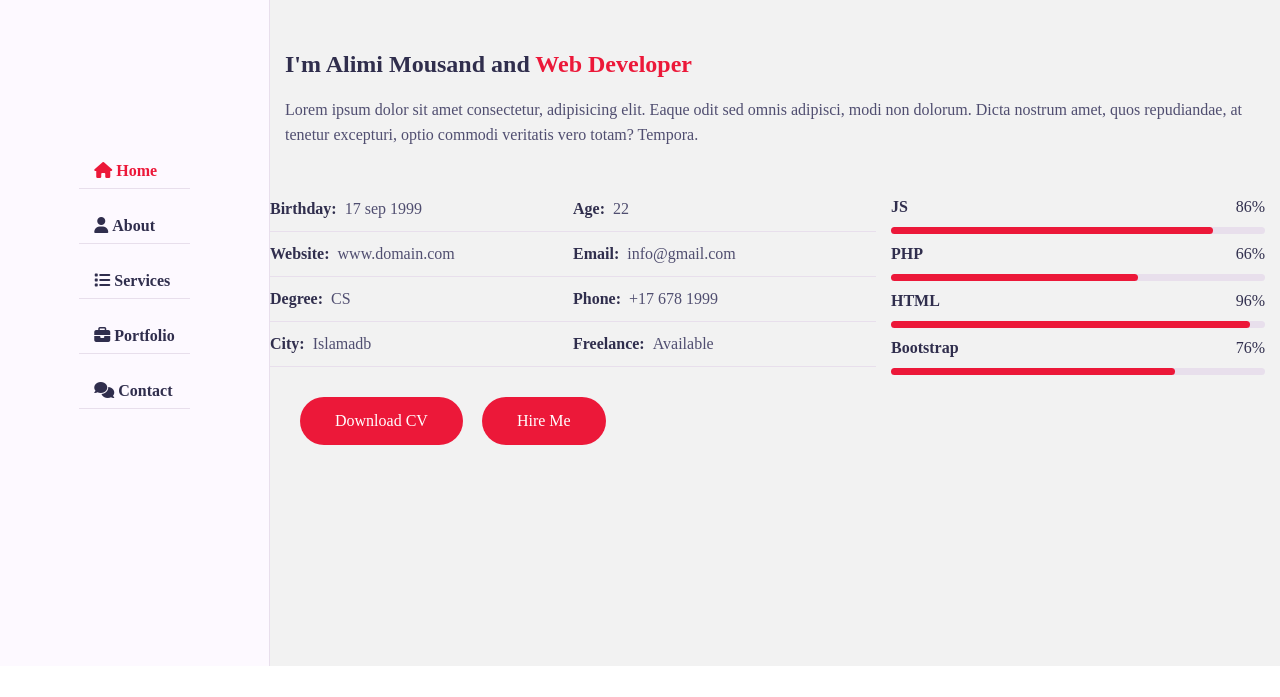
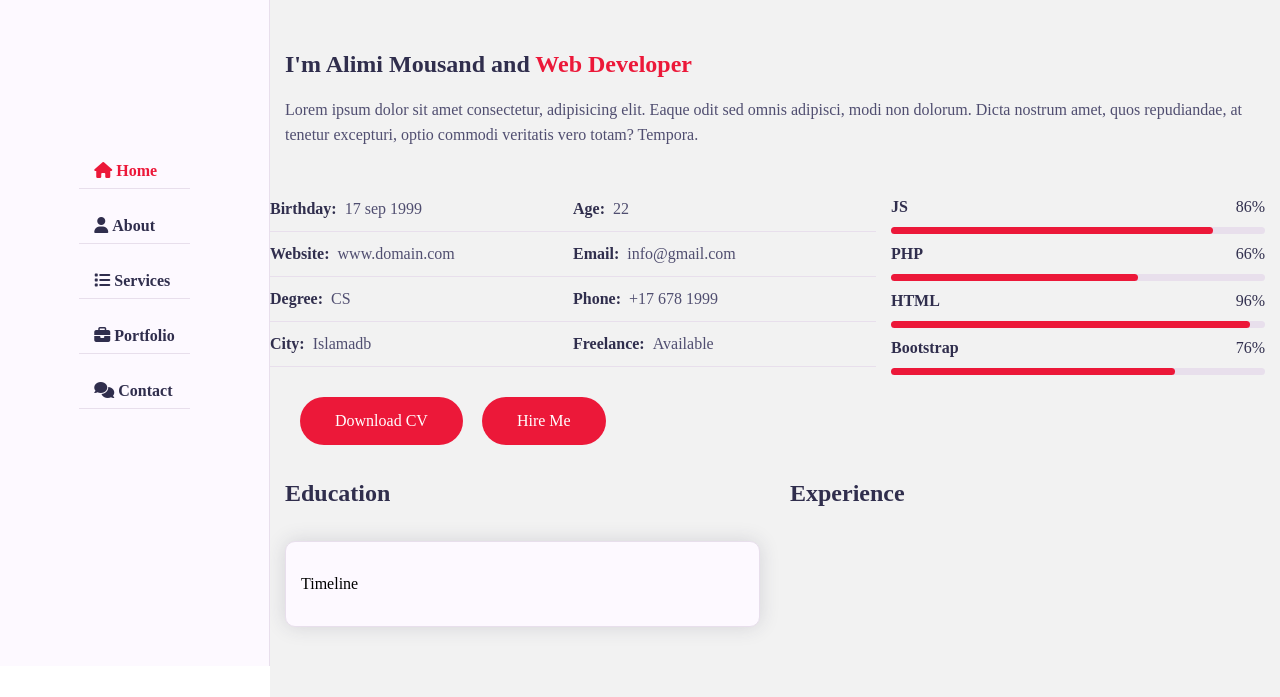
Before and after one commit to lessacaires/portfolio2, a plain HTML site: page portfolio/index.html in a window 1280 px wide. Shown: the part 134-831 px from the top of the page. Before the commit the page ends 800 px from the top, so only its background shows below. Drawn offline with Linux system fonts and the light colour scheme; a script that the page names is missing; a web font is replaced by a local one.

Commit message:
Add files via upload

```diff
--- a/portfolio/css/style.css
+++ b/portfolio/css/style.css
@@ -119,6 +119,10 @@ ul{
 
 .btn:hover{
     transform: scale(1.05);
+}
+
+.shadow-dark{
+    box-shadow: 0 0 20px rgba(48, 46, 77, 0.15);
 }
 
 /*Aside*/
@@ -426,5 +430,32 @@ h3.hello span{
     top: -40px;
     font-weight: 400;
     line-height: 40px;
+}
 
+.about .about-content .education,
+.about .about-content .experience{
+    flex: 0 0 50%;
+    max-width: 50%;
+    margin-top: 30px;
 }
+
+.about .about-content h3.title{
+    font-size: 24px;
+    margin-bottom: 30px;
+    font-weight: 700;
+    color: var(--text-black-900);
+}
+
+.about .about-content .timeline-box{
+    flex: 0 0 100%;
+    max-width: 100%;
+}
+
+.about .about-content .timeline-box .timeline{
+    background-color: var(--bg-black-100);
+    padding: 30px 15px;
+    border: 1px solid var(--bg-black-50);
+    border-radius: 10px;
+    width: 100%;
+    position: relative;
+}
--- a/portfolio/index.html
+++ b/portfolio/index.html
@@ -132,6 +132,21 @@
                                     </div>
                                 </div>
                             </div>
+                            <div class="row">
+                                <div class="education padd-15">
+                                    <h3 class="title">Education</h3>
+                                    <div class="row">
+                                        <div class="timeline-box padd-15">
+                                            <div class="timeline shadow-dark">
+                                                Timeline
+                                            </div>
+                                        </div>
+                                    </div>
+                                </div>
+                                <div class="experience padd-15">
+                                    <h3 class="title">Experience</h3>
+                                </div>
+                            </div>
                        </div>
                    </div>
                </div>
```
